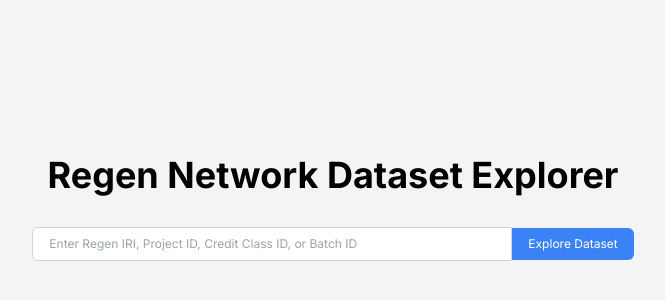
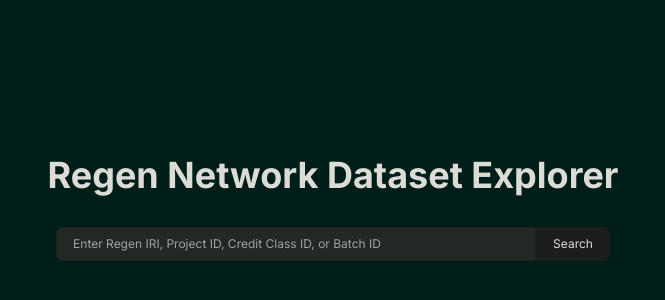
Before and after one commit to clevinson/regenscan, a Next.js app: page / in a window 1280 px wide. Shown: the part 192-492 px from the top of the page, without its empty margins (307-972 px from the left). Built offline with nearby package versions, Linux system fonts and the light colour scheme.

Commit message:
update styling

```diff
--- a/src/app/dataset/[iri]/page.tsx
+++ b/src/app/dataset/[iri]/page.tsx
@@ -4,6 +4,7 @@
 import { Reference } from "../../../utils/types";
 import React from "react";
 import dayjs from "dayjs";
+import Header from "@/components/Header";
 
 interface DatasetProps {
   params: {
@@ -96,6 +97,7 @@
 
   return (
     <div className="max-w-4xl mx-auto p-6">
+      <Header />
       <DatasetInfo
         iri={iri}
         usedIn={usedIn}
--- a/src/app/globals.css
+++ b/src/app/globals.css
@@ -3,36 +3,121 @@
 @tailwind utilities;
 
 :root {
-  --foreground-rgb: 0, 0, 0;
-  --background-start-rgb: 214, 219, 220;
-  --background-end-rgb: 255, 255, 255;
+  /* Base colors */
+  --foreground-rgb: 255, 255, 255;
+  --background-rgb: 0, 30, 25; /* Darker grey-green background */
+
+  /* Primary colors */
+  --primary-green: 34, 40, 36; /* Darker muted sage green */
+  --primary-grey: 28, 30, 29; /* Deeper grey with green undertone */
+
+  /* Accent colors */
+  --accent-yellow: 184, 157, 79; /* Muted golden/auburn */
+  --accent-blue: 96, 165, 178; /* Soft blue-grey */
+
+  /* Text colors */
+  --text-primary: 220, 220, 215; /* Off-white with green undertone */
+  --text-secondary: 156, 166, 160; /* Muted sage grey */
+
+  /* Highlight colors for interactive states */
+  --highlight-green: 44, 51, 46; /* Slightly lighter green for hover states */
 }
 
-@media (prefers-color-scheme: dark) {
-  :root {
-    --foreground-rgb: 255, 255, 255;
-    --background-start-rgb: 0, 0, 0;
-    --background-end-rgb: 0, 0, 0;
+@layer base {
+  html {
+    @apply antialiased;
   }
-}
 
-body {
-  @apply min-h-screen;
-  color: rgb(var(--foreground-rgb));
-  background: linear-gradient(
-      to bottom,
-      transparent,
-      rgb(var(--background-end-rgb))
-    )
-    rgb(var(--background-start-rgb));
+  body {
+    @apply min-h-screen text-base;
+    color: rgb(var(--text-primary));
+    background: rgb(var(--background-rgb));
+  }
+
+  a {
+    @apply transition-all duration-200;
+    color: rgb(var(--accent-blue));
+  }
+
+  a:hover {
+    color: rgb(var(--accent-yellow));
+    @apply opacity-90;
+  }
 }
 
 @layer utilities {
   .text-balance {
     text-wrap: balance;
   }
+
+  .bg-primary-green {
+    background-color: rgb(var(--primary-green));
+  }
+
+  .bg-primary-grey {
+    background-color: rgb(var(--primary-grey));
+  }
+
+  .bg-highlight {
+    background-color: rgb(var(--highlight-green));
+  }
+
+  .text-accent-yellow {
+    color: rgb(var(--accent-yellow));
+  }
+
+  .text-accent-blue {
+    color: rgb(var(--accent-blue));
+  }
+
+  .text-secondary {
+    color: rgb(var(--text-secondary));
+  }
+
+  .border-primary-green {
+    border-color: rgb(var(--primary-green));
+  }
 }
 
+/* Interactive elements */
 .transition-all {
-  transition: all 0.3s ease-in-out;
+  transition: all 0.2s ease-in-out;
 }
+
+/* Hover effects */
+@layer utilities {
+  .hover-accent {
+    @apply hover:text-accent-yellow transition-all duration-200;
+  }
+
+  .hover-opacity {
+    @apply hover:opacity-90 transition-all duration-200;
+  }
+
+  .hover-highlight {
+    @apply hover:bg-highlight transition-all duration-200;
+  }
+
+  .hover-glow {
+    @apply hover:shadow-[0_0_8px_rgba(184,157,79,0.2)] transition-all duration-200;
+  }
+}
+
+/* Custom gradients */
+@layer utilities {
+  .gradient-green {
+    background: linear-gradient(
+      45deg,
+      rgb(var(--primary-grey)),
+      rgb(var(--primary-green))
+    );
+  }
+
+  .gradient-dark {
+    background: linear-gradient(
+      to bottom,
+      rgb(var(--background-rgb)),
+      rgb(var(--primary-grey))
+    );
+  }
+}
--- a/src/app/page.tsx
+++ b/src/app/page.tsx
@@ -8,6 +8,7 @@
   classRegex,
   batchRegex,
 } from "@/utils/constants";
+import SearchBar from "@/components/Search";
 
 export default function Home() {
   const [iri, setIri] = useState<string>("");
@@ -29,25 +30,11 @@
   };
 
   return (
-    <div className="flex flex-col items-center justify-center h-screen bg-gray-100">
-      <h1 className="text-4xl font-bold mb-8">
+    <div className="flex flex-col items-center justify-center h-screen">
+      <h1 className="text-4xl font-bold mb-8 text-[rgb(var(--text-primary))]">
         Regen Network Dataset Explorer
       </h1>
-      <form onSubmit={handleSubmit} className="flex text-xs items-center">
-        <input
-          type="text"
-          value={iri}
-          onChange={(e) => setIri(e.target.value)}
-          placeholder="Enter Regen IRI, Project ID, Credit Class ID, or Batch ID"
-          className="px-4 py-2 w-[480px] border border-gray-300 rounded-l-md focus:outline-none focus:ring-2 focus:ring-blue-500 focus:border-transparent"
-        />
-        <button
-          type="submit"
-          className="px-4 py-2 bg-blue-500 text-white rounded-r-md hover:bg-blue-600 focus:outline-none focus:ring-2 focus:ring-blue-500 focus:ring-opacity-50"
-        >
-          Explore Dataset
-        </button>
-      </form>
+      <SearchBar />
     </div>
   );
 }
--- a/src/app/project/[id]/page.tsx
+++ b/src/app/project/[id]/page.tsx
@@ -7,6 +7,7 @@
 import { InfoTable, KeyColumn, ValueColumn } from "@/components/InfoTable";
 import JsonViewer from "@/components/JsonViewer";
 import ResolvedMetadata from "@/components/ResolvedMetadata";
+import Header from "@/components/Header";
 
 interface ProjectPageProps {
   params: {
@@ -34,6 +35,7 @@
 
   return (
     <div className="max-w-4xl mx-auto p-6">
+      <Header />
       {project && (
         <>
           <h3 className="mb-2 text-lg font-semibold">Project: {project.id}</h3>
--- a/src/components/DatasetInfo.tsx
+++ b/src/components/DatasetInfo.tsx
@@ -37,7 +37,7 @@
 
   return (
     <div
-      className={`bg-white shadow-lg rounded-lg p-6 mb-8 transition-all ${
+      className={`bg-gray-200 shadow-lg rounded-lg p-6 mb-8 transition-all ${
         isCollapsed ? "overflow-hidden" : ""
       }`}
     >
--- a/src/components/Header.tsx
+++ b/src/components/Header.tsx
@@ -1,6 +1,7 @@
 "use client";
 import React from "react";
 import Link from "next/link";
+import SearchBar from "./Search";
 
 const Header = () => {
   const [searchQuery, setSearchQuery] = React.useState("");
@@ -16,18 +17,9 @@
             About
           </Link>
         </div>
-        <form className="flex items-center text-xs space-x-2">
-          <input
-            type="text"
-            value={searchQuery}
-            onChange={(e) => setSearchQuery(e.target.value)}
-            className="px-4 py-2 border border-gray-300 rounded-md focus:outline-none focus:ring-2 focus:ring-blue-500 focus:border-transparent w-[320px]"
-            placeholder="Enter Regen IRI, Project ID, Credit Class ID, or Batch ID"
-          />
-          <button type="submit" className="bg-blue-500 p-2 rounded text-white">
-            Search
-          </button>
-        </form>
+        <div className="w-1/2">
+          <SearchBar />
+        </div>
       </div>
     </header>
   );
--- a/src/components/InfoTable.tsx
+++ b/src/components/InfoTable.tsx
@@ -3,7 +3,7 @@
 }
 
 export function ValueColumn({ children }: { children: React.ReactNode }) {
-  return <div className="col-span-4 py-1">{children}</div>;
+  return <div className="text-gray-800 col-span-4 py-1">{children}</div>;
 }
 
 export function InfoTable({ children }: { children: React.ReactNode }) {
--- a/src/components/MetadataLink.tsx
+++ b/src/components/MetadataLink.tsx
@@ -6,7 +6,7 @@
 
 const MetadataLink = ({ iri }: MetadataLinkProps) => {
   return (
-    <a className="text-blue-400 hover:text-blue-500" href={`/dataset/${iri}`}>
+    <a className="text-blue-400 " href={`/dataset/${iri}`}>
       {iri}
     </a>
   );
--- a/src/components/ReferenceLink.tsx
+++ b/src/components/ReferenceLink.tsx
@@ -6,24 +6,20 @@
 }
 
 const ReferenceLink = ({ reference }: ReferenceProps) => {
-  let backgroundColor = "";
+  let backgroundColor = "bg-green-200";
   let refTypeName = "";
   let href = "";
 
   if (reference.refType === "project") {
-    backgroundColor = "bg-orange-400";
     refTypeName = "Project";
     href = `/project/${reference.id}`;
   } else if (reference.refType === "creditClass") {
-    backgroundColor = "bg-green-300";
     refTypeName = "Credit Class";
     href = `/class/${reference.id}`;
   } else if (reference.refType === "creditBatch") {
-    backgroundColor = "bg-cyan-400";
     refTypeName = "Credit Batch";
     href = `/batch/${reference.id}`;
   } else {
-    backgroundColor = "bg-gray-400";
     refTypeName = "Reference";
     href = "#";
   }
--- /dev/null
+++ b/src/components/Search.tsx
@@ -0,0 +1,63 @@
+"use client";
+
+import { useState, FormEvent } from "react";
+import { useRouter } from "next/navigation";
+import {
+  regenIRIRegex,
+  projectRegex,
+  classRegex,
+  batchRegex,
+} from "@/utils/constants";
+
+export default function SearchBar() {
+  const [iri, setIri] = useState<string>("");
+  const router = useRouter();
+
+  const handleSubmit = (e: FormEvent) => {
+    e.preventDefault();
+    if (iri) {
+      if (iri.match(regenIRIRegex)) {
+        router.push(`/dataset/${iri}`);
+      } else if (iri.match(projectRegex)) {
+        router.push(`/project/${iri}`);
+      } else if (iri.match(classRegex)) {
+        router.push(`/class/${iri}`);
+      } else if (iri.match(batchRegex)) {
+        router.push(`/batch/${iri}`);
+      }
+    }
+  };
+
+  return (
+    <form onSubmit={handleSubmit} className="flex text-xs items-center">
+      <input
+        type="text"
+        value={iri}
+        onChange={(e) => setIri(e.target.value)}
+        placeholder="Enter Regen IRI, Project ID, Credit Class ID, or Batch ID"
+        className="px-4 py-2 w-[480px]
+                   bg-[rgb(var(--primary-green))]
+                   text-[rgb(var(--text-primary))]
+                   border border-[rgb(var(--primary-grey))]
+                   rounded-l-md
+                   focus:outline-0
+                   focus:border-[rgb(var(--accent-blue))]
+                   placeholder-[rgb(var(--text-secondary))]"
+      />
+      <button
+        type="submit"
+        className="px-4 py-2
+                   bg-[rgb(var(--primary-grey))]
+                   text-[rgb(var(--text-primary))]
+                   rounded-r-md
+                   hover:bg-[rgb(var(--highlight-green))]
+                   focus:outline-0
+                   border border-[rgb(var(--primary-grey))]
+                   focus:border-[rgb(var(--accent-blue))]
+                   transition-all"
+      >
+        Search
+      </button>
+    </form>
+  );
+}
--- a/tailwind.config.ts
+++ b/tailwind.config.ts
@@ -8,11 +8,11 @@
   ],
   theme: {
     extend: {
-      backgroundImage: {
-        "gradient-radial": "radial-gradient(var(--tw-gradient-stops))",
-        "gradient-conic":
-          "conic-gradient(from 180deg at 50% 50%, var(--tw-gradient-stops))",
-      },
+      // backgroundImage: {
+      //   "gradient-radial": "radial-gradient(var(--tw-gradient-stops))",
+      //   "gradient-conic":
+      //     "conic-gradient(from 180deg at 50% 50%, var(--tw-gradient-stops))",
+      // },
     },
   },
   plugins: [],
```
